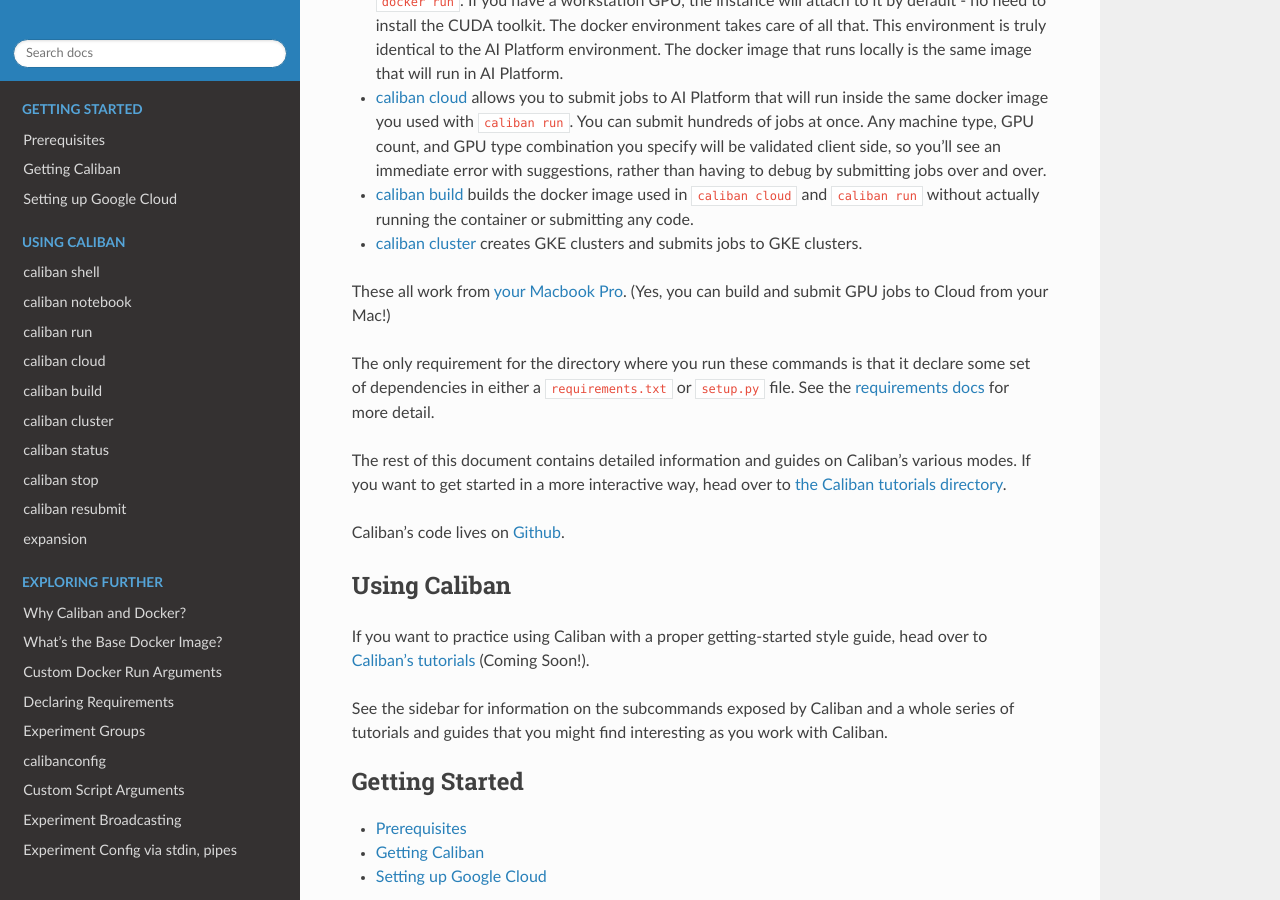
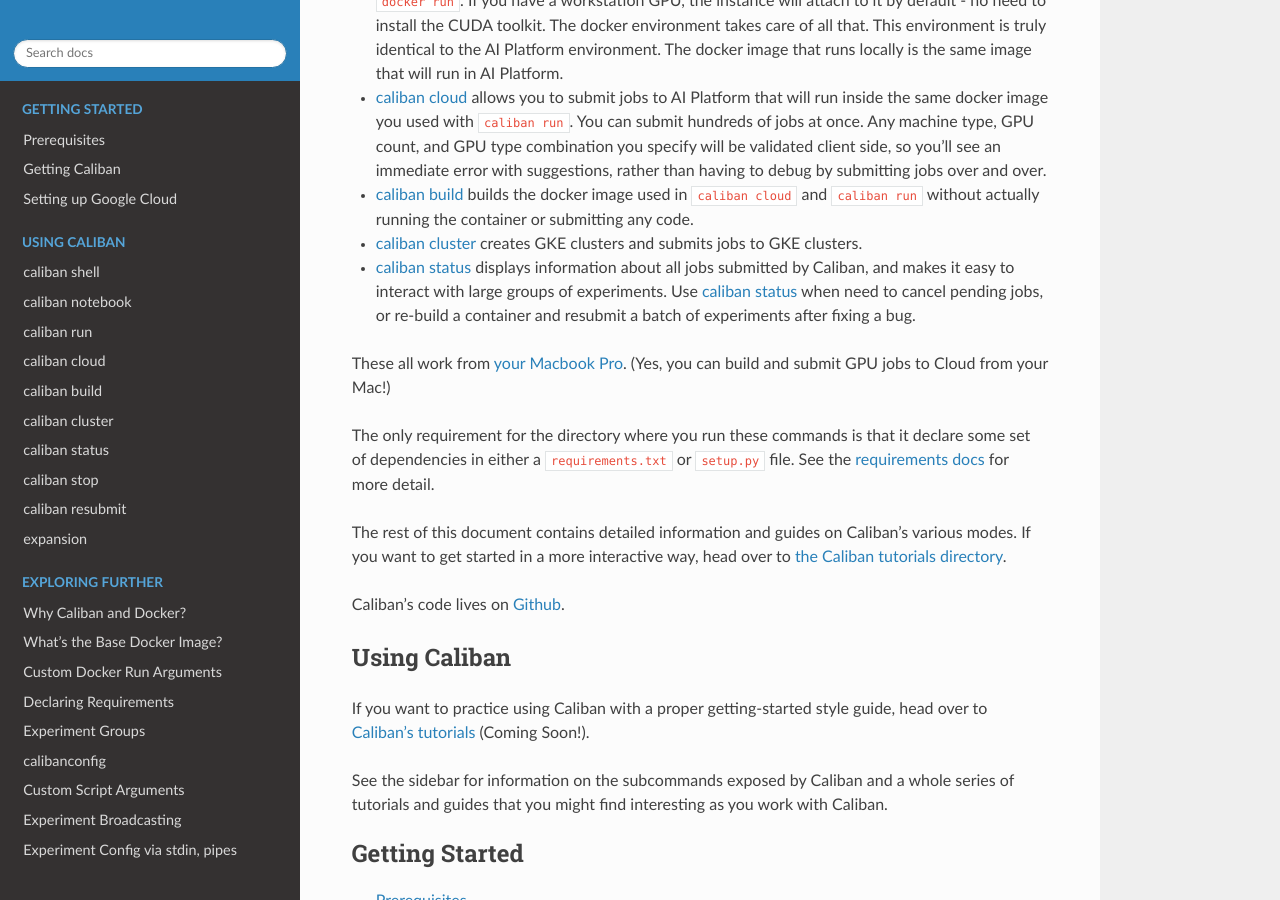
Before and after one commit to google/caliban, a Sphinx documentation site: the page built from docs/index.rst, in a window 1280 px wide and 900 px high, scrolled down 637 px. Built offline with Sphinx 7.4.7 and the Read the Docs theme 2.0.0, drawn with Linux system fonts in a browser that asks for light colours.

Commit message:
last doc updates

```diff
--- a/docs/index.rst
+++ b/docs/index.rst
@@ -46,6 +46,11 @@
 
 * :doc:`/cli/caliban_cluster` creates GKE clusters and submits jobs to GKE
   clusters.
+
+* :doc:`/cli/caliban_status` displays information about all jobs submitted by
+  Caliban, and makes it easy to interact with large groups of experiments. Use
+  :doc:`/cli/caliban_status` when need to cancel pending jobs, or re-build a
+  container and resubmit a batch of experiments after fixing a bug.
 
 These all work from :doc:`your Macbook Pro <explore/mac>`. (Yes, you can build
 and submit GPU jobs to Cloud from your Mac!)
--- a/setup.py
+++ b/setup.py
@@ -45,7 +45,7 @@
     'pyyaml',
     'tqdm',
     'kubernetes>=10.0.1',
-    'google-auth>=1.7.0',
+    'google-auth==1.17.2',
     'google-cloud-core>=1.0.3',
     'google-cloud-container>=0.3.0',
     'psycopg2-binary==2.8.5',
```
Also changed, not shown: README.md (+13 -2 lines).
